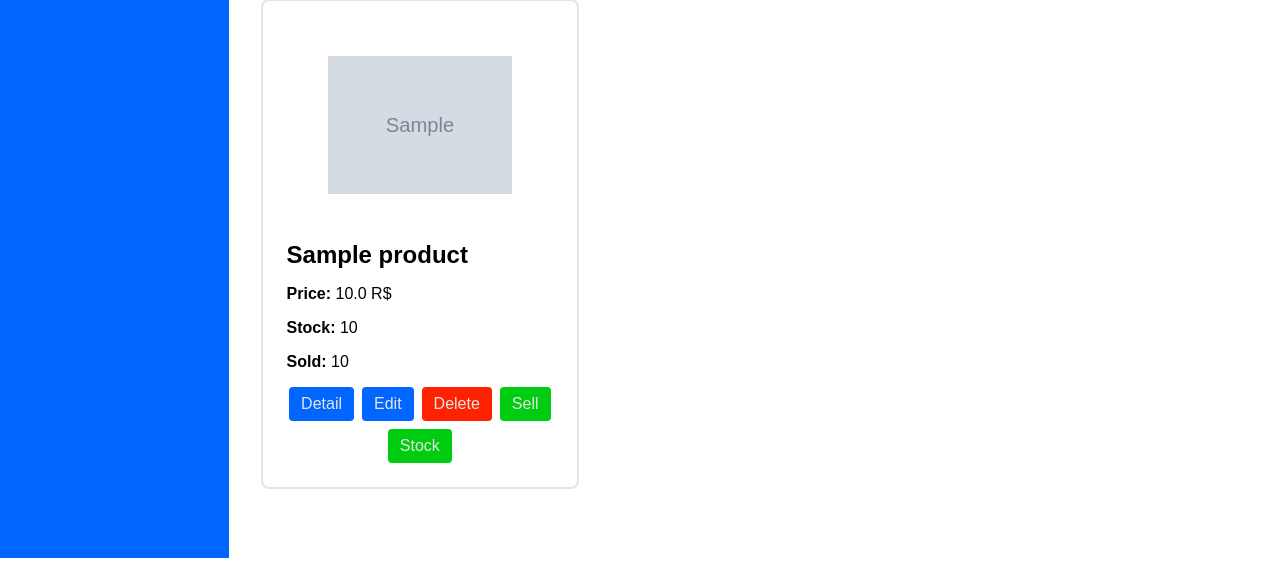
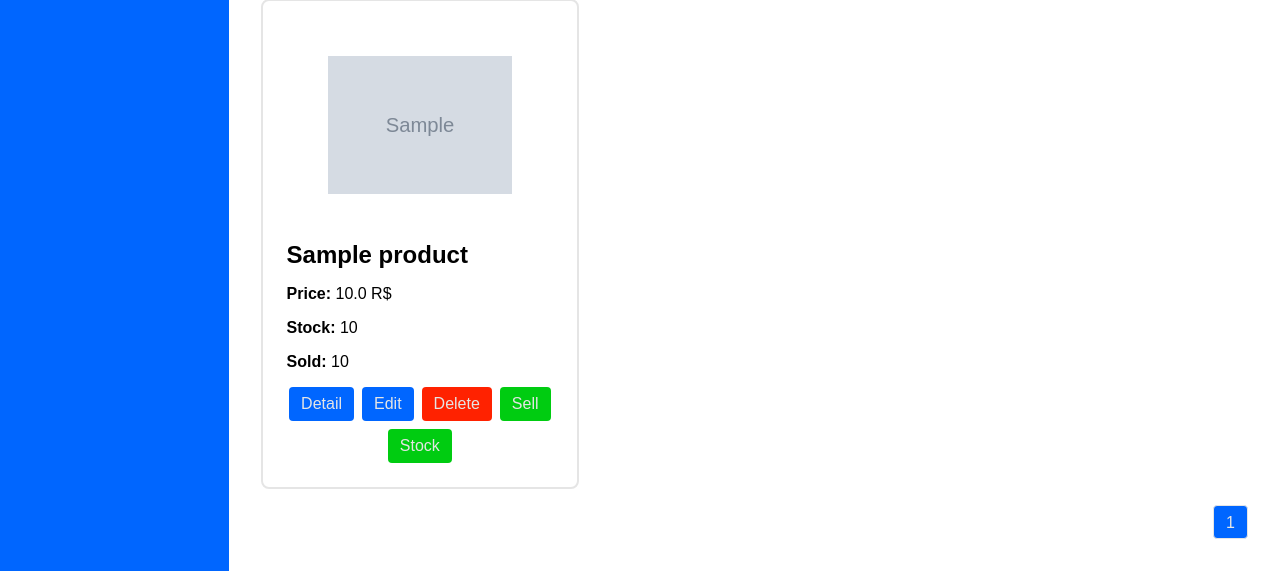
Before and after one commit to lucasNBS/trilha-back-1, a Django app: page / in a window 1280 px wide. Shown: the part 242-813 px from the top of the page. Run offline with Django 5.2, Linux system fonts and the light colour scheme; tables that the repository leaves empty hold one stand-in row (values such as "Sample post"); grey boxes marked "Sample" are stand-in pictures.

Commit message:
feat: Products pagination

```diff
--- a/products/static/css/products.module.css
+++ b/products/static/css/products.module.css
@@ -126,6 +126,10 @@
 }
 
 .modal-title {
+  font-size: 1.5rem;
+}
+
+.modal-title {
   font-size: 2rem;
 }
 
@@ -173,3 +177,34 @@
 .disapear {
   display: none;
 }
+
+.nav-pages-container {
+  width: 100%;
+  margin-top: 1rem;
+  display: flex;
+  justify-content: flex-end;
+  align-items: center;
+  gap: 0.5rem;
+}
+
+.nav-button {
+  width: max-content;
+  background-color: #06F;
+  padding: 0.5rem 1rem;
+  border-radius: 4px;
+  color: #e5e5e5;
+}
+
+.nav-number {
+  height: 34px;
+  padding: 0.5rem 0.75rem;
+  border: 1px solid #06F;
+  border-radius: 4px;
+  color: #06F;
+}
+
+.selected {
+  background-color: #06F;
+  border: 1px solid #e5e5e5;
+  color: #e5e5e5;
+}
--- a/products/templates/products/modal.html
+++ b/products/templates/products/modal.html
@@ -4,6 +4,7 @@
 <div id="background" class="background">
   <form method="post" id="modal" class="modal-container">
     {% csrf_token %}
+    <span id="modal-title" class="modal-product">{{ product.title }}</span>
     <span id="modal-title" class="modal-title">Edit {{ type }}</span>
     {% if type == 'Sell' %}
       {{ form.quantity_sold }}
--- a/products/templates/products/products.html
+++ b/products/templates/products/products.html
@@ -55,6 +55,24 @@
     {% endfor %}
   </section>
 
+  <div class="nav-pages-container">
+    {% if page_obj.has_previous %}
+      <a href="/?page={{ page_obj.previous_page_number }}" class="nav-button">Previous</a>
+    {% endif %}
+
+    {% for page in page_obj.paginator.page_range %}
+      {% if page_obj.number == page %}
+        <a href="/?page={{ page }}" class="nav-number selected">{{ page }}</a>
+      {% else %}
+        <a href="/?page={{ page }}" class="nav-number">{{ page }}</a>
+      {% endif %}
+    {% endfor %}
+
+    {% if page_obj.has_next %}
+      <a href="/?page={{ page_obj.next_page_number }}" class="nav-button">Next</a>
+    {% endif %}
+  </div>
+
   {% block modal %}
   {% endblock %}
 {% endblock %}
--- a/products/views.py
+++ b/products/views.py
@@ -21,7 +21,7 @@ def overview_data(context):
 # Create your views here.
 class ProductList(ListView):
   model = Product
-  paginate_by = 10
+  paginate_by = 5
   template_name = 'products/products.html'
 
   def get_context_data(self, **kwargs):
@@ -87,6 +87,7 @@ def ProductSell(request, id):
       form = ProductSellForm()
 
   context = {
+    'product': product,
     'form': form,
     'errors': errors,
     'type': 'Sell',
@@ -126,6 +127,7 @@ def ProductStock(request, id):
       form = ProductStockForm()
 
   context = {
+    'product': product,
     'form': form,
     'errors': errors,
     'type': 'Stock',
```
